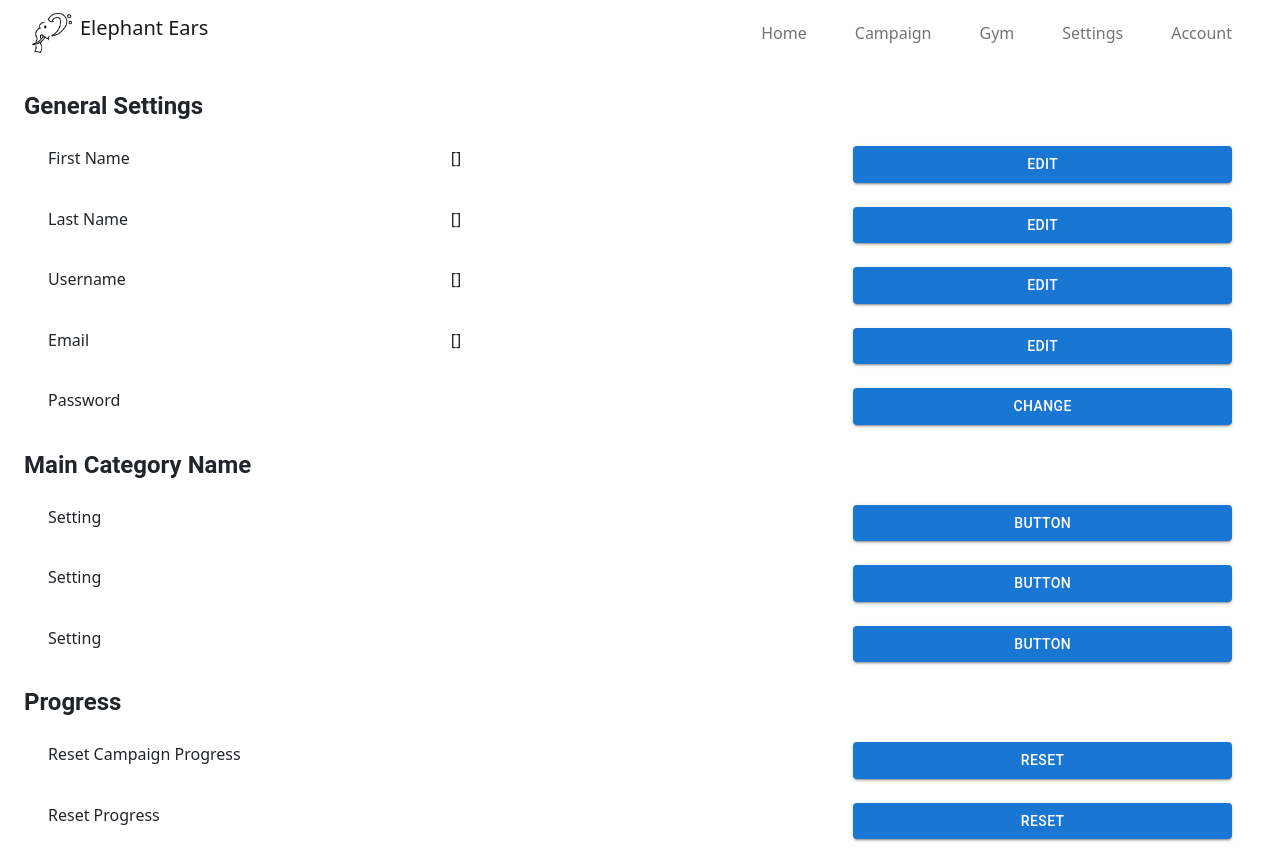
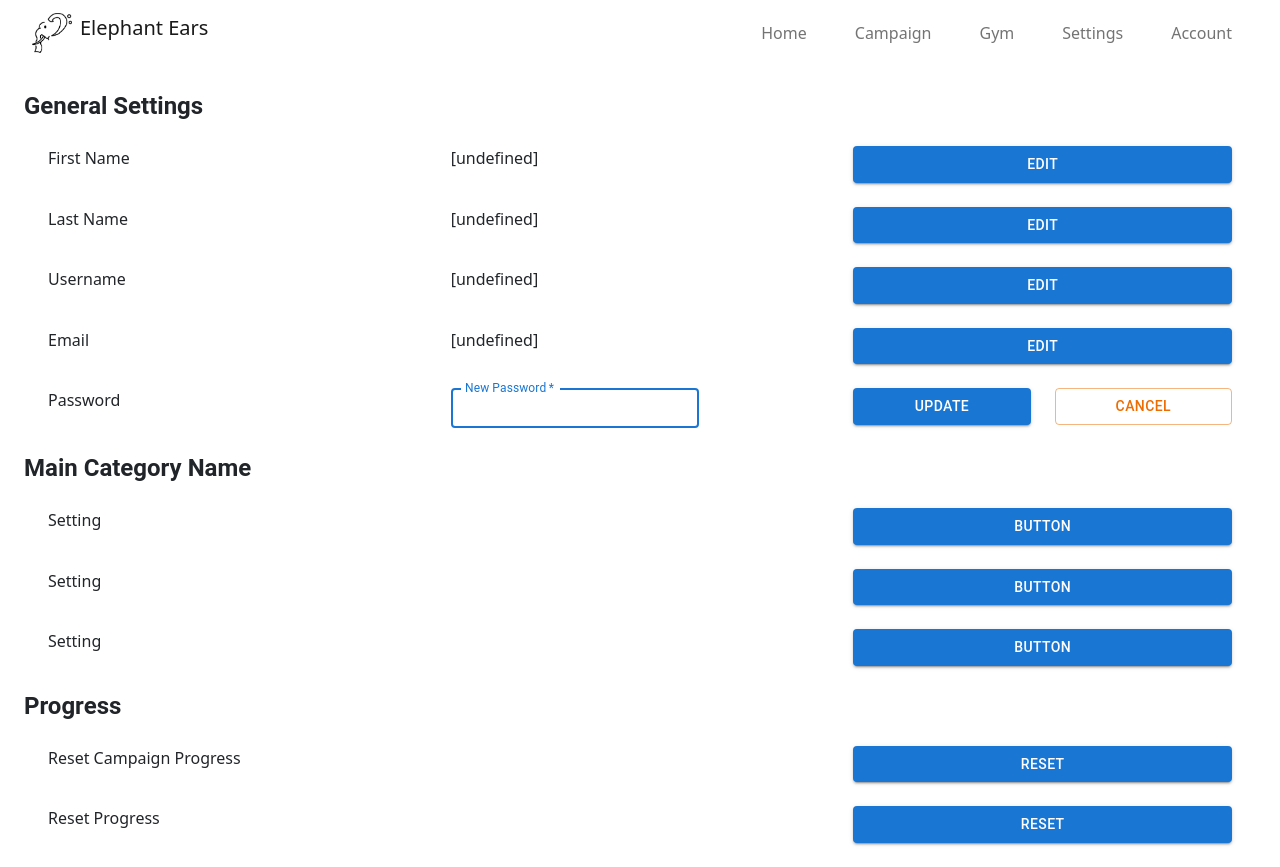
Before and after one commit to xCarlos-Fuentesx007/ElephantEars, a React (Create React App) app: page /settings in a window 1280 px wide. Both pictures are taken after a click on the button "CHANGE". Built offline with nearby package versions, Linux system fonts and the light colour scheme.

Commit message:
User Settings Functionality

```diff
--- a/src/context/auth-context.js
+++ b/src/context/auth-context.js
@@ -88,7 +88,6 @@ const ANSWER_DATA = [
       "Locrian",
     ],
   },
-
 ];
 
 export const AuthContext = React.createContext({
@@ -107,6 +106,7 @@ export const AuthContext = React.createContext({
   percentageHandler: (percentageValue) => {},
   answersHandler: (correctAnswersValue, incorrectAnswersValue) => {},
   login: (userData) => {},
+  updateUser: (userData) => {},
   signup: (userData) => {},
   verifyEmail: (token) => {},
   logout: () => {},
@@ -168,6 +168,32 @@ const AuthContextProvider = (props) => {
         userData: responseData,
       })
     );
+  };
+
+  const updateUser = async (userData) => {
+    setIsLoading(true);
+    setError(undefined);
+    const response = await fetch(`${url}/update`, {
+      method: "PATCH",
+      headers: {
+        Authorization: `Bearer ${userData.token}`,
+        "Content-Type": "application/json",
+      },
+      body: JSON.stringify(userData),
+    });
+    const responseData = await response.json();
+    setIsLoading(false);
+    const storedData = JSON.parse(localStorage.getItem("userData"));
+    storedData.userData = {
+      id: userData.id,
+      firstname: userData.firstname,
+      lastname: userData.lastname,
+      username: userData.username,
+      email: userData.email,
+      token: userData.token,
+    };
+    localStorage.setItem("userData", JSON.stringify(storedData));
+    setUserData(storedData.userData);
   };
 
   const signup = async (userData) => {
@@ -257,6 +283,7 @@ const AuthContextProvider = (props) => {
         percentageHandler: percentageHandler,
         exerciseHandler: exerciseHandler,
         login: login,
+        updateUser: updateUser,
         signup: signup,
         logout: logout,
         verifyEmail: verifyEmail,
--- a/src/pages/Settings.js
+++ b/src/pages/Settings.js
@@ -1,11 +1,54 @@
 import React, { Fragment, useContext } from "react";
 import { AuthContext } from "../context/auth-context";
 import Navbar from "../components/Navbar";
-import { Container, Paper, Typography, Button, Grid } from "@mui/material";
+import { Container, Typography, Button, Grid, TextField } from "@mui/material";
+import { useState } from "react";
 
 const Settings = () => {
   const authCtx = useContext(AuthContext);
-  const userData = authCtx.userData;
+
+  const { updateUser, userData } = authCtx;
+
+  const [isFirstNameShown, setIsFirstNameShown] = useState(false);
+  const [isLastNameShown, setIsLastNameShown] = useState(false);
+  const [isUserNameShown, setIsUserNameShown] = useState(false);
+  const [isEmailShown, setIsEmailShown] = useState(false);
+  const [isPasswordShown, setIsPasswordShown] = useState(false);
+
+  const [firstNameValue, setFirstNameValue] = useState(userData?.firstname);
+  const [lastNameValue, setLastNameValue] = useState(userData?.lastname);
+  const [userNameValue, setUserNameValue] = useState(userData?.username);
+  const [emailValue, setEmailValue] = useState(userData?.email);
+  const [passwordValue, setPasswordValue] = useState("");
+
+  const updateHandler = () => {
+    const newData =
+      passwordValue.length > 0
+        ? {
+            id: userData.id,
+            firstname: firstNameValue,
+            lastname: lastNameValue,
+            username: userNameValue,
+            email: emailValue,
+            password: passwordValue,
+            token: userData.token,
+          }
+        : {
+            id: userData.id,
+            firstname: firstNameValue,
+            lastname: lastNameValue,
+            username: userNameValue,
+            email: emailValue,
+            token: userData.token,
+          };
+    updateUser(newData);
+    setIsFirstNameShown(false);
+    setIsLastNameShown(false);
+    setIsUserNameShown(false);
+    setIsEmailShown(false);
+    setIsPasswordShown(false);
+  };
+
   return (
     <Fragment>
       <Navbar />
@@ -28,58 +71,324 @@ const Settings = () => {
             First Name
           </Grid>
           <Grid item xs={12} md={4}>
-            [{userData.firstname}]
+            {!isFirstNameShown && `[${userData.firstname}]`}
+            {isFirstNameShown && (
+              <TextField
+                size="small"
+                margin="none"
+                required
+                value={firstNameValue}
+                onChange={(e) => {
+                  setFirstNameValue(e.target.value);
+                }}
+                id="firstName"
+                label="First Name"
+                name="firstName"
+                autoComplete="given-name"
+                autoFocus
+              />
+            )}
           </Grid>
+
+          {!isFirstNameShown && (
             <Grid item xs={12} md={4}>
-            <Button type="submit" fullWidth variant="contained">
+              <Button
+                type="submit"
+                fullWidth
+                variant="contained"
+                onClick={() => {
+                  setIsFirstNameShown(true);
+                }}
+              >
                 Edit
               </Button>
             </Grid>
+          )}
+          {isFirstNameShown && (
+            <>
+              <Grid item xs={12} md={2}>
+                <Button
+                  type="submit"
+                  fullWidth
+                  variant="contained"
+                  onClick={updateHandler}
+                >
+                  Update
+                </Button>
+              </Grid>
+
+              <Grid item xs={12} md={2}>
+                <Button
+                  type="submit"
+                  fullWidth
+                  color="warning"
+                  variant="outlined"
+                  onClick={() => {
+                    setIsFirstNameShown(false);
+                  }}
+                >
+                  Cancel
+                </Button>
+              </Grid>
+            </>
+          )}
 
           <Grid item xs={12} md={4}>
             Last Name
           </Grid>
           <Grid item xs={12} md={4}>
-            [{userData.lastname}]
+            {!isLastNameShown && `[${userData.lastname}]`}
+            {isLastNameShown && (
+              <TextField
+                size="small"
+                margin="none"
+                required
+                value={lastNameValue}
+                onChange={(e) => {
+                  setLastNameValue(e.target.value);
+                }}
+                id="lastName"
+                label="Last Name"
+                name="lastName"
+                autoComplete="family-name"
+                autoFocus
+              />
+            )}
           </Grid>
+          {!isLastNameShown && (
             <Grid item xs={12} md={4}>
-            <Button type="submit" fullWidth variant="contained">
+              <Button
+                type="submit"
+                fullWidth
+                variant="contained"
+                onClick={() => {
+                  setIsLastNameShown(true);
+                }}
+              >
                 Edit
               </Button>
             </Grid>
+          )}
+          {isLastNameShown && (
+            <>
+              <Grid item xs={12} md={2}>
+                <Button
+                  type="submit"
+                  fullWidth
+                  variant="contained"
+                  onClick={updateHandler}
+                >
+                  Update
+                </Button>
+              </Grid>
+
+              <Grid item xs={12} md={2}>
+                <Button
+                  type="submit"
+                  fullWidth
+                  color="warning"
+                  variant="outlined"
+                  onClick={() => {
+                    setIsLastNameShown(false);
+                  }}
+                >
+                  Cancel
+                </Button>
+              </Grid>
+            </>
+          )}
 
           <Grid item xs={12} md={4}>
             Username
           </Grid>
           <Grid item xs={12} md={4}>
-            [{userData.username}]
+            {!isUserNameShown && `[${userData.username}]`}
+            {isUserNameShown && (
+              <TextField
+                size="small"
+                margin="none"
+                required
+                value={userNameValue}
+                onChange={(e) => {
+                  setUserNameValue(e.target.value);
+                }}
+                id="userName"
+                label="Username"
+                name="userName"
+                autoFocus
+              />
+            )}
           </Grid>
+          {!isUserNameShown && (
             <Grid item xs={12} md={4}>
-            <Button type="submit" fullWidth variant="contained">
+              <Button
+                type="submit"
+                fullWidth
+                variant="contained"
+                onClick={() => {
+                  setIsUserNameShown(true);
+                }}
+              >
                 Edit
               </Button>
             </Grid>
+          )}
+          {isUserNameShown && (
+            <>
+              <Grid item xs={12} md={2}>
+                <Button
+                  type="submit"
+                  fullWidth
+                  variant="contained"
+                  onClick={updateHandler}
+                >
+                  Update
+                </Button>
+              </Grid>
+
+              <Grid item xs={12} md={2}>
+                <Button
+                  type="submit"
+                  fullWidth
+                  color="warning"
+                  variant="outlined"
+                  onClick={() => {
+                    setIsUserNameShown(false);
+                  }}
+                >
+                  Cancel
+                </Button>
+              </Grid>
+            </>
+          )}
 
           <Grid item xs={12} md={4}>
             Email
           </Grid>
           <Grid item xs={12} md={4}>
-            [{userData.email}]
+            {!isEmailShown && `[${userData.email}]`}
+            {isEmailShown && (
+              <TextField
+                size="small"
+                margin="none"
+                required
+                value={emailValue}
+                onChange={(e) => {
+                  setEmailValue(e.target.value);
+                }}
+                id="email"
+                label="Email Address"
+                name="email"
+                autoComplete="email"
+                autoFocus
+              />
+            )}
           </Grid>
+          {!isEmailShown && (
             <Grid item xs={12} md={4}>
-            <Button type="submit" fullWidth variant="contained">
+              <Button
+                type="submit"
+                fullWidth
+                variant="contained"
+                onClick={() => {
+                  setIsEmailShown(true);
+                }}
+              >
                 Edit
               </Button>
             </Grid>
+          )}
+          {isEmailShown && (
+            <>
+              <Grid item xs={12} md={2}>
+                <Button
+                  type="submit"
+                  fullWidth
+                  variant="contained"
+                  onClick={updateHandler}
+                >
+                  Update
+                </Button>
+              </Grid>
 
-          <Grid item xs={12} md={8}>
+              <Grid item xs={12} md={2}>
+                <Button
+                  type="submit"
+                  fullWidth
+                  color="warning"
+                  variant="outlined"
+                  onClick={() => {
+                    setIsEmailShown(false);
+                  }}
+                >
+                  Cancel
+                </Button>
+              </Grid>
+            </>
+          )}
+
+          <Grid item xs={12} md={4}>
             Password
           </Grid>
           <Grid item xs={12} md={4}>
-            <Button type="submit" fullWidth variant="contained">
+            {isPasswordShown && (
+              <TextField
+                size="small"
+                margin="none"
+                required
+                id="password"
+                label="New Password"
+                name="password"
+                value={passwordValue}
+                onChange={(e) => {
+                  setPasswordValue(e.target.value);
+                }}
+                autoFocus
+              />
+            )}
+          </Grid>
+          {!isPasswordShown && (
+            <Grid item xs={12} md={4}>
+              <Button
+                type="submit"
+                fullWidth
+                variant="contained"
+                onClick={() => {
+                  setIsPasswordShown(true);
+                }}
+              >
                 Change
               </Button>
             </Grid>
+          )}
+          {isPasswordShown && (
+            <>
+              <Grid item xs={12} md={2}>
+                <Button
+                  type="submit"
+                  fullWidth
+                  variant="contained"
+                  onClick={updateHandler}
+                >
+                  Update
+                </Button>
+              </Grid>
+
+              <Grid item xs={12} md={2}>
+                <Button
+                  type="submit"
+                  fullWidth
+                  color="warning"
+                  variant="outlined"
+                  onClick={() => {
+                    setIsPasswordShown(false);
+                  }}
+                >
+                  Cancel
+                </Button>
+              </Grid>
+            </>
+          )}
         </Grid>
 
         <Typography variant="h5" sx={{ textAlign: "left", fontWeight: 600 }}>
```
Lines whose indentation alone changed are shown as unchanged.
